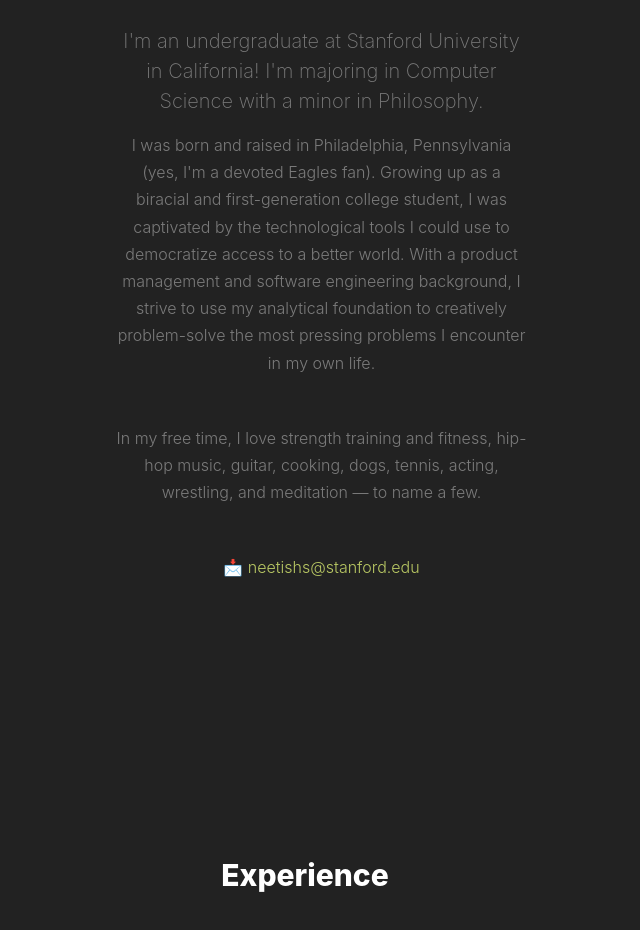
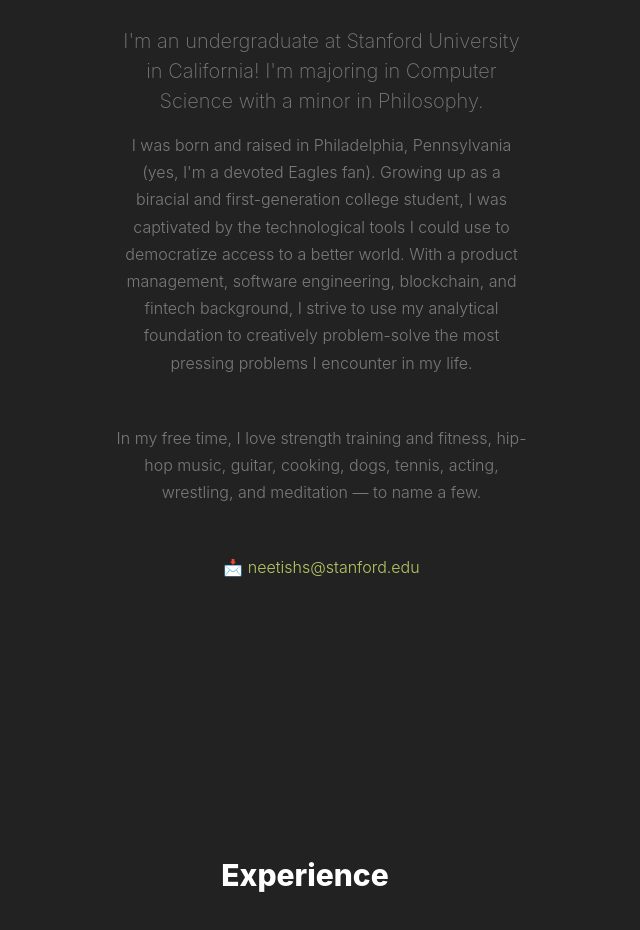
Before and after one commit to nstrike2/nstrike2.github.io, a plain HTML site: page index.html in a window 1280 px wide. Shown: the part 940-1870 px from the top of the page, without its empty margins (335-975 px from the left). Drawn offline with nearby package versions, Linux system fonts and the light colour scheme; files whose address does not match are found by name.

Commit message:
changed about me description

```diff
--- a/index.html
+++ b/index.html
@@ -85,7 +85,7 @@
 					</div>
 
 					<p class="lead">I'm an undergraduate at Stanford University in California! I'm majoring in Computer Science with a minor in Philosophy.</p>
-					<p class="mb-5">I was born and raised in Philadelphia, Pennsylvania (yes, I'm a devoted Eagles fan). Growing up as a biracial and first-generation college student, I was captivated by the technological tools I could use to democratize access to a better world. With a product management and software engineering background, I strive to use my analytical foundation to creatively problem-solve the most pressing problems I encounter in my own life.</p>
+					<p class="mb-5">I was born and raised in Philadelphia, Pennsylvania (yes, I'm a devoted Eagles fan). Growing up as a biracial and first-generation college student, I was captivated by the technological tools I could use to democratize access to a better world. With a product management, software engineering, blockchain, and fintech background, I strive to use my analytical foundation to creatively problem-solve the most pressing problems I encounter in my life.</p>
 					<p class="mb-5">In my free time, I love strength training and fitness, hip-hop music, guitar, cooking, dogs, tennis, acting, wrestling, and meditation — to name a few.</p>
 					<p class="mb-5"><a href="mailto:neetishs@stanford.edu">📩 neetishs@stanford.edu</a></p>
 <!--
```
